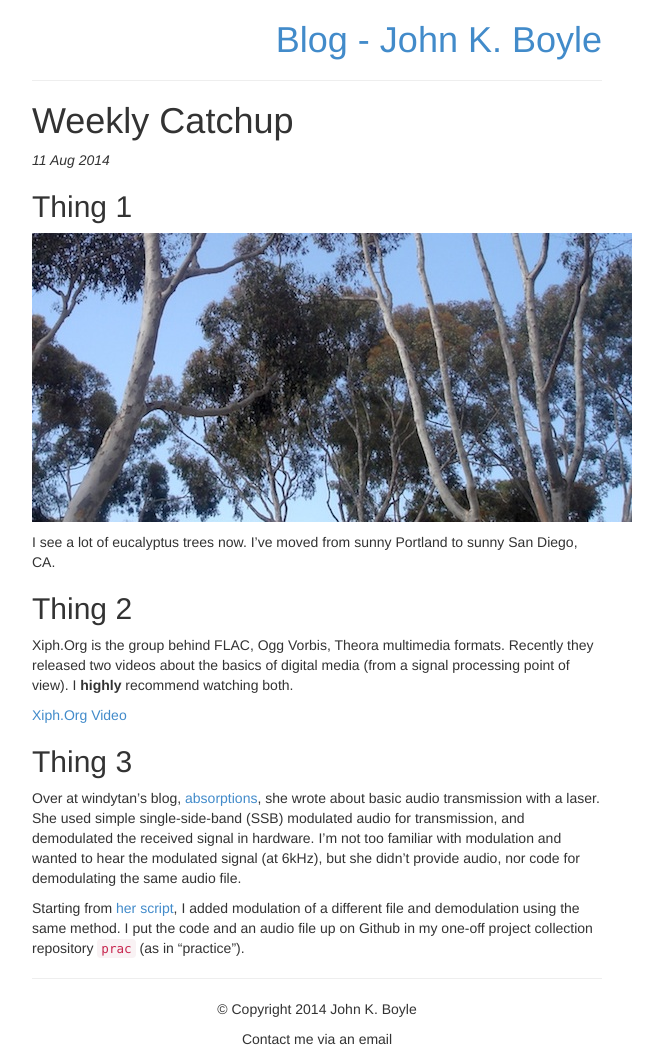
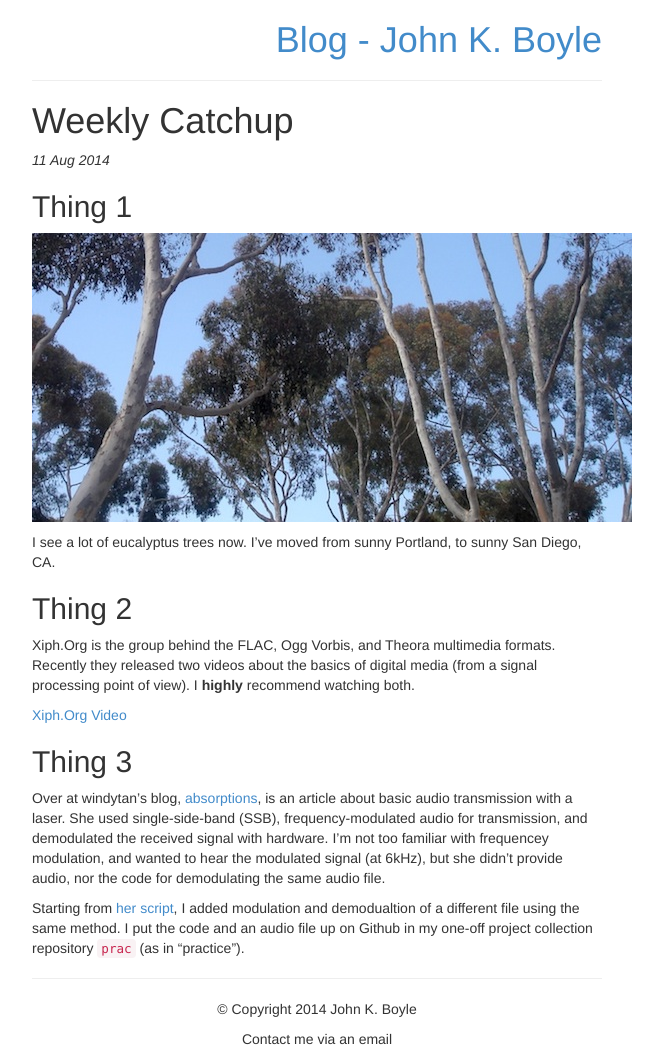
Before and after one commit to kebno/kebno.github.io, a Jekyll site: the page built from _posts/2014-08-11-weekly-catchup.md, in a window 1280 px wide. Shown: the whole page, without its empty margins (323-986 px from the left). Built offline with Jekyll 4.4.1, drawn with Linux system fonts in a browser that asks for light colours; some web fonts are replaced.

Commit message:
clarify text

```diff
--- a/_posts/2014-08-11-weekly-catchup.md
+++ b/_posts/2014-08-11-weekly-catchup.md
@@ -7,29 +7,30 @@ title: Weekly Catchup
 
 ![view from my window]({{site.url}}/images/trees.jpg)
 
-I see a lot of eucalyptus trees now. I've moved from sunny Portland to sunny
+I see a lot of eucalyptus trees now. I've moved from sunny Portland, to sunny
 San Diego, CA.
 
 ## Thing 2
 
-Xiph.Org is the group behind FLAC, Ogg Vorbis, Theora multimedia formats.
-Recently they released two videos about the basics of digital media (from a
-signal processing point of view).  I **highly** recommend watching both.
+Xiph.Org is the group behind the FLAC, Ogg Vorbis, and Theora multimedia
+formats.  Recently they released two videos about the basics of digital media
+(from a signal processing point of view).  I **highly** recommend watching
+both.
 
 [Xiph.Org Video](https://www.xiph.org/video/)
 
 ## Thing 3
 
 Over at windytan's blog,
-[absorptions](http://www.windytan.com/2013/02/voice-over-laser.html), she wrote
-about basic audio transmission with a laser. She used simple single-side-band
-(SSB) modulated audio for transmission, and demodulated the received signal in
-hardware.  I'm not too familiar with modulation and wanted to hear the modulated
-signal (at 6kHz), but she didn't provide audio, nor code for demodulating the
-same audio file.
+[absorptions](http://www.windytan.com/2013/02/voice-over-laser.html), is an
+article about basic audio transmission with a laser. She used single-side-band
+(SSB), frequency-modulated audio for transmission, and demodulated the received
+signal with hardware.  I'm not too familiar with frequencey modulation, and
+wanted to hear the modulated signal (at 6kHz), but she didn't provide audio, nor
+the code for demodulating the same audio file.
 
 Starting from [her script](https://gist.github.com/windytan/5021143), I added
-modulation of a different file and demodulation using the same method.  I put
+modulation and demodualtion of a different file using the same method.  I put
 the code and an audio file up on Github in my one-off project collection
 repository [`prac`](https://github.com/kebno/prac/tree/master/007) (as in
 "practice").
```
